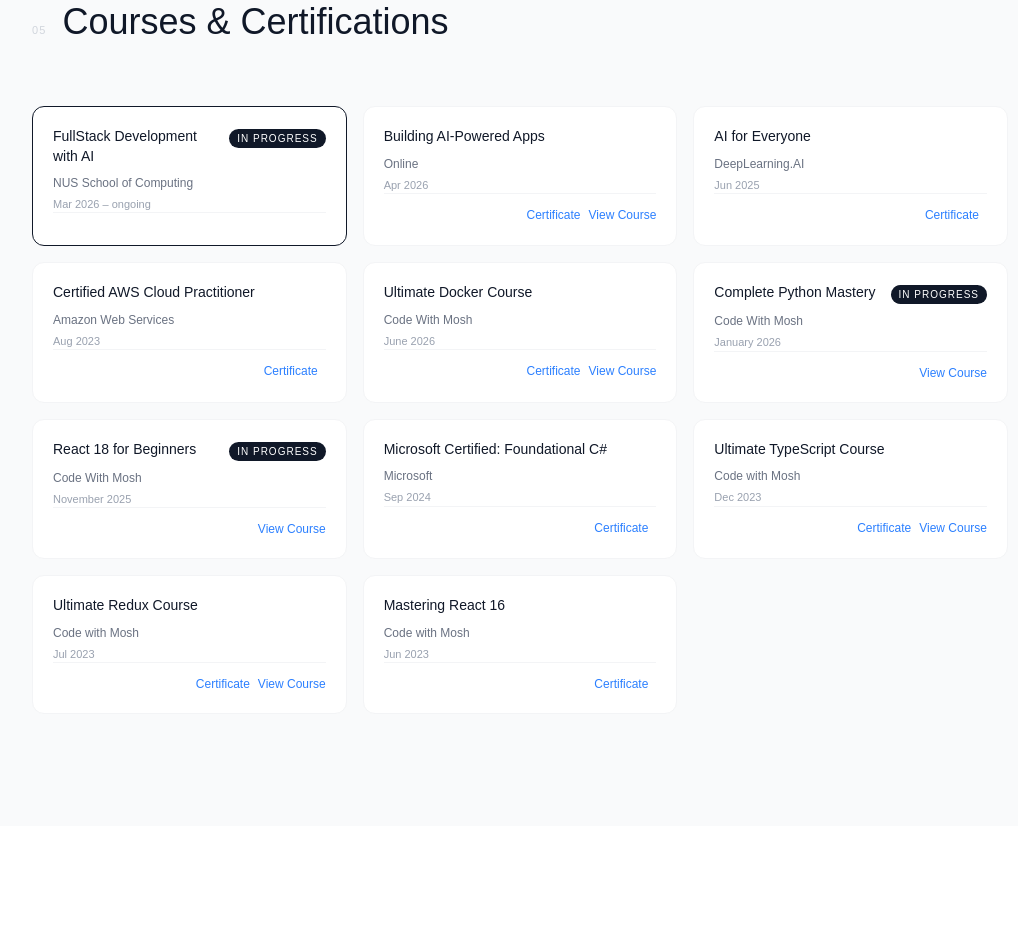
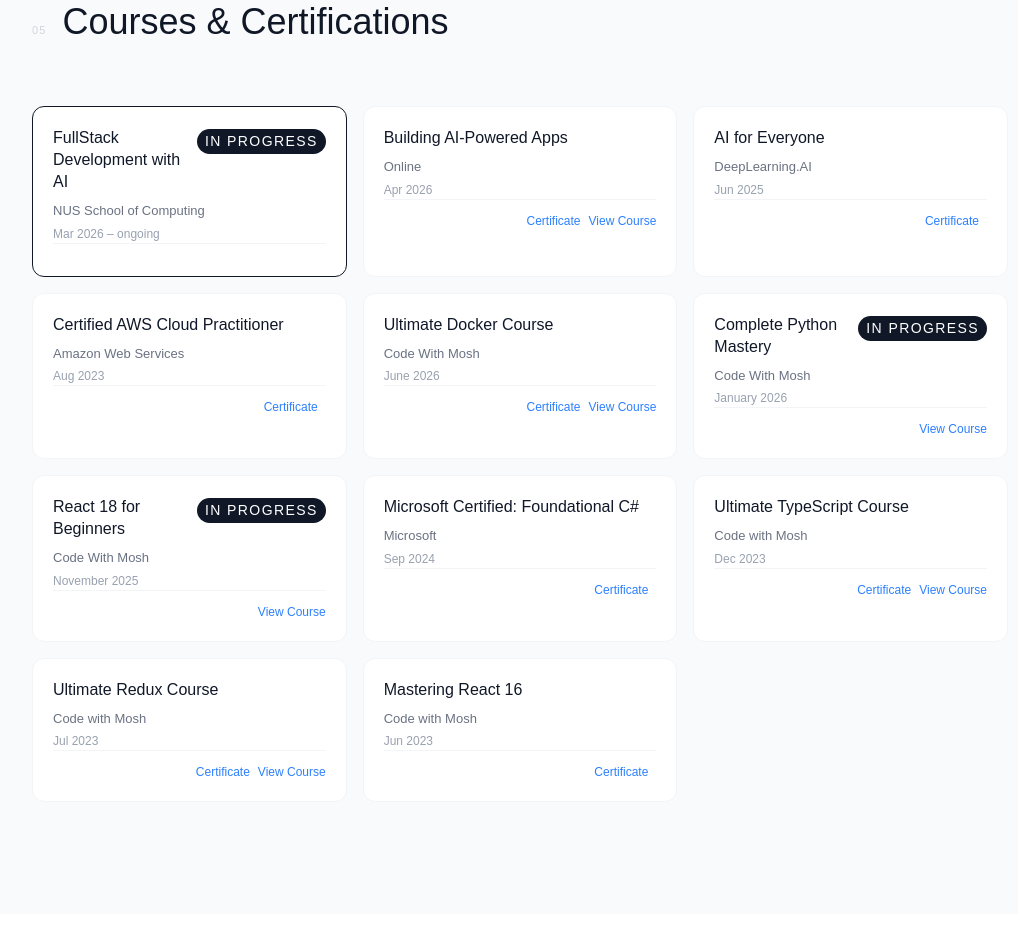
Before and after one commit to annekurian/portfolio, a Next.js app: page / in a window 1280 px wide. Shown: the part 3260-4201 px from the top of the page, without its empty margins (120-1138 px from the left). Built offline with nearby package versions, Linux system fonts and the light colour scheme.

Commit message:
Adjust text sizes for certification display

```diff
--- a/components/Certifications.tsx
+++ b/components/Certifications.tsx
@@ -147,17 +147,17 @@
                 }`}
               >
                 <div className="flex items-start justify-between gap-2 mb-2">
-                  <h3 className="text-[14px] font-medium text-gray-900 leading-snug">
+                  <h3 className="text-[16px] font-medium text-gray-900 leading-snug">
                     {cert.title}
                   </h3>
                   {cert.badge && (
-                    <span className="text-[10px] tracking-widest uppercase px-2 py-0.5 bg-gray-900 text-white rounded-full shrink-0 mt-0.5">
+                    <span className="text-[14px] tracking-widest uppercase px-2 py-0.5 bg-gray-900 text-white rounded-full shrink-0 mt-0.5">
                       {cert.badge}
                     </span>
                   )}
                 </div>
-                <p className="text-[12px] text-gray-500">{cert.issuer}</p>
-                <p className="text-[11px] text-gray-400 mt-1">{cert.date}</p>
+                <p className="text-[13px] text-gray-500">{cert.issuer}</p>
+                <p className="text-[12px] text-gray-400 mt-1">{cert.date}</p>
                 {/* Footer link */}
                 <div className="pt-3 border-t border-gray-100 flex justify-end gap-2">
                   {cert.certLink ? (
```
